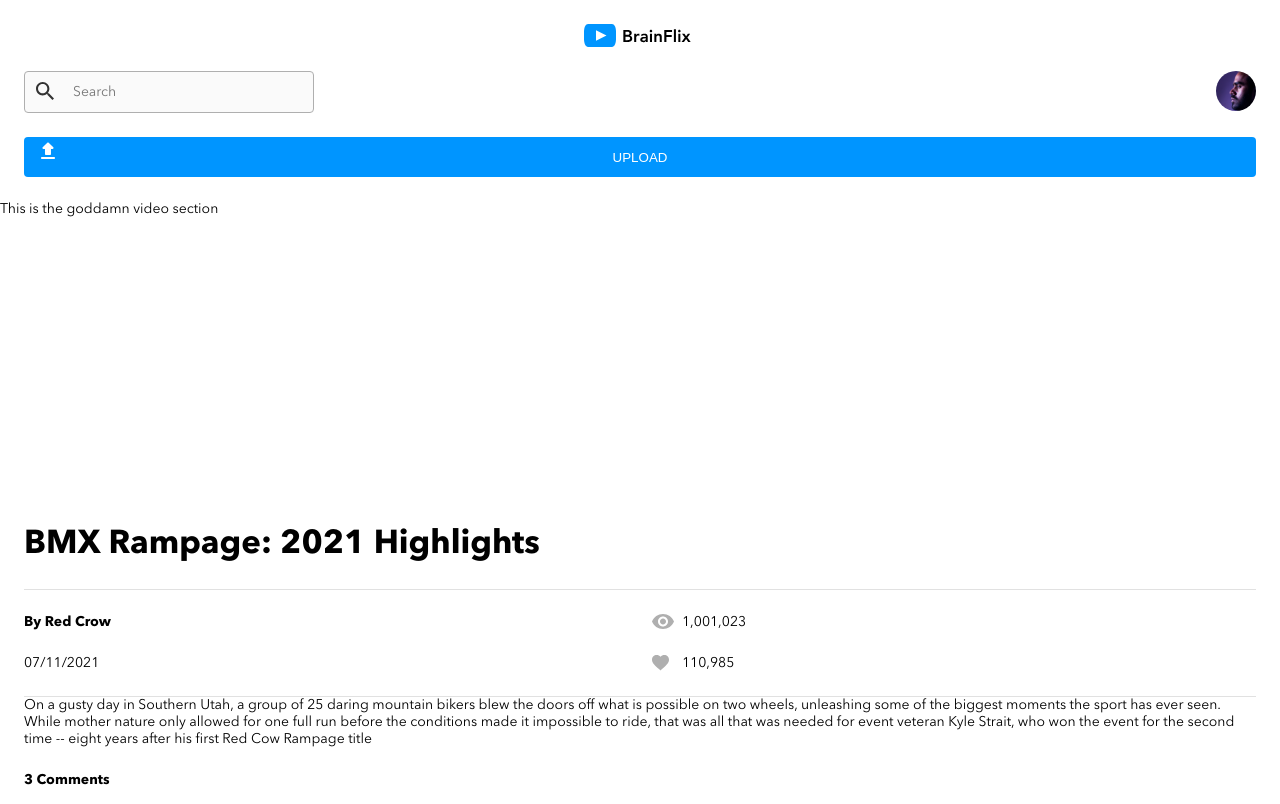
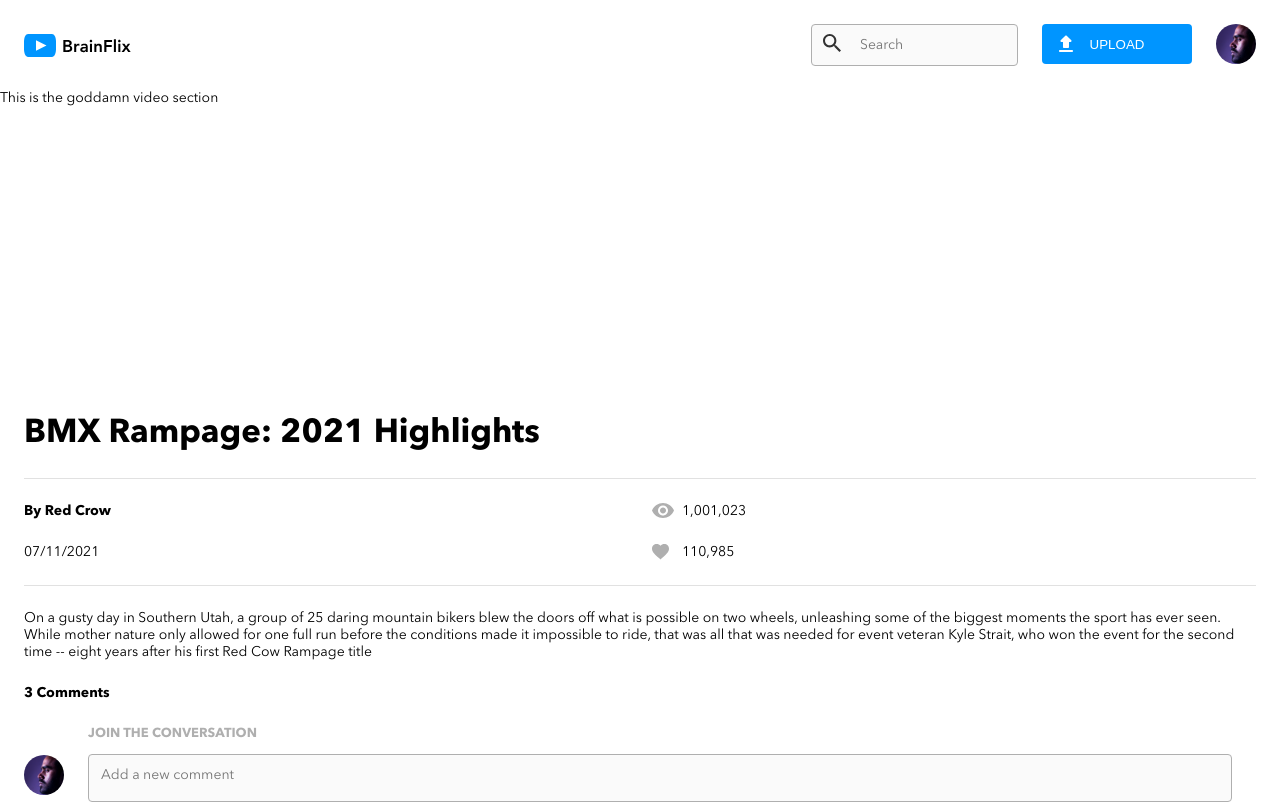
Before and after one commit to Be-bo/brainstation-brainflix, a React (Create React App) app: page / in a window 1280 px wide. Shown: the top 804 px of the page. Built offline with nearby package versions, Linux system fonts and the light colour scheme.

Commit message:
Base tablet styling finished

```diff
--- a/src/components/Comment/InputComment.scss
+++ b/src/components/Comment/InputComment.scss
@@ -9,7 +9,7 @@
         height: var(--avatar-dimension);
         border-radius: 50%;
         background-color: black;
-        margin-top: calc(var(--base-padding)*1.5);
+        margin-top: calc(var(--base-padding)/1.5 + var(--h3-font-size));
         background-image: url("../../assets/Images/Mohan-muruge.jpg");
         background-size: cover;
         background-position: left;
@@ -49,7 +49,7 @@
         position: absolute;
         background-image: url('../../assets/Icons/add_comment.svg');
         background-repeat: no-repeat;
-        top: calc(var(--base-padding)/2);
+        top: calc($button-height/5);
         left: calc(var(--base-padding)/2);
         cursor: pointer;
     }
--- a/src/components/NavBar/NavBar.jsx
+++ b/src/components/NavBar/NavBar.jsx
@@ -2,24 +2,18 @@ import React from "react";
 import logo from "../../assets/Logo/BrainFlix-logo.svg";
 import avatar from "../../assets/Images/Mohan-muruge.jpg";
 import "./NavBar.scss";
-import { Link } from "react-router-dom";
 
 export default function NavBar() {
 	return (
 		<nav className="nav-bar">
 			<img className="nav-bar__logo" alt="BrainFlix logo" src={logo} />
-			<div className="nav-bar__search">
-				<div className="nav-bar__search-container">
-					<input
-						className="nav-bar__search-field"
-						type="text"
-						placeholder="Search"
-					/>
-					<i className="nav-bar__search-icon"></i>
-				</div>
 
-				<div className="nav-bar__avatar" alt="Avatar of the current user" />
+			<div className="nav-bar__search-container">
+				<input className="nav-bar__search-field" type="text" placeholder="Search" />
+				<i className="nav-bar__search-icon"></i>
 			</div>
+
+			<div className="nav-bar__avatar" alt="Avatar of the current user" />
 
 			<div className="nav-bar__btn-container">
 				<button className="nav-bar__btn">Upload</button>
--- a/src/components/NavBar/NavBar.scss
+++ b/src/components/NavBar/NavBar.scss
@@ -3,27 +3,46 @@
 @import '../../partials/element_tags';
 
 .nav-bar{
-    display: flex;
-    flex-direction: column;
+    display: grid;
+    grid-template-columns: 1fr auto;
+    grid-template-rows: auto auto auto;
+    gap: var(--base-padding);
     padding: var(--base-padding);
+
+    @include tablet{
+        grid-template-rows: auto;
+        grid-template-columns: 1fr 1fr $button-width auto;
+    }
 
     &__logo{
         max-width: $logo-max-width;
         max-height: $logo-max-height;
-        margin-bottom: var(--base-padding);
+        grid-column: 1 / 3; // end index not inclusive!
         margin-left: auto;
         margin-right: auto;
-    }
 
-    &__search{
-        display: flex;
-        justify-content: space-between;
+        @include tablet{
+            margin-top: auto;
+            margin-bottom: auto;
+            margin-left: 0;
+            grid-column: 1;
+            grid-row: 1;
+        }
     }
 
     &__search-container{
         display: flex;
         flex: 1;
         position: relative;
+        grid-row: 2;
+        max-width: var(--form-field-max-width);
+
+        @include tablet{
+            grid-column: 2;
+            grid-row: 1;
+            margin-right: 0;
+            margin-left: auto;
+        }
     }
 
     &__search-field{
@@ -35,7 +54,7 @@
         height: 30px;
         width: 30px;
         position: absolute;
-        top: 25%;
+        top: calc($button-height/4);
         left: calc(var(--base-padding)/2);
         background-image: url("../../assets/Icons/search.svg");
         background-repeat: no-repeat;
@@ -45,19 +64,30 @@
         height: var(--avatar-dimension);
         width: var(--avatar-dimension);
         border-radius: 50%;
-        margin-left: var(--base-padding);
         background-image: url('../../assets/Images/Mohan-muruge.jpg');
         background-position: left;
         background-size: cover;
+        grid-row: 2;
+
+        @include tablet{
+            grid-column: 4;
+            grid-row: 1;
+        }
     }
 
     &__btn-container{
         display: flex;
         position: relative;
+        grid-row: 3;
+        grid-column: 1 / 3;
+
+        @include tablet{
+            grid-column: 3;
+            grid-row: 1;
+        }
     }
 
     &__btn{
-        margin-top: var(--base-padding);
         flex: 1;
         cursor: pointer;
     }
@@ -66,7 +96,7 @@
         height: 30px;
         width: 30px;
         position: absolute;
-        top: 40%;
+        top: calc($button-height/5);
         left: calc(var(--base-padding)/2);
         background-image: url("../../assets/Icons/upload.svg");
         background-repeat: no-repeat;
--- a/src/components/Video/VideoDetails.jsx
+++ b/src/components/Video/VideoDetails.jsx
@@ -20,7 +20,7 @@ export default function VideoDetails() {
 				</div>
 			</div>
 
-			<p>
+			<p className="details__description">
 				On a gusty day in Southern Utah, a group of 25 daring mountain bikers blew
 				the doors off what is possible on two wheels, unleashing some of the biggest
 				moments the sport has ever seen. While mother nature only allowed for one
--- a/src/components/Video/VideoDetails.scss
+++ b/src/components/Video/VideoDetails.scss
@@ -51,4 +51,8 @@
     &__likes-count{
         padding-left: calc(30px);
     }
+
+    &__description{
+        margin-top: var(--base-padding);
+    }
 }
--- a/src/partials/_element_tags.scss
+++ b/src/partials/_element_tags.scss
@@ -25,7 +25,7 @@ h3{
     font-weight: $bold-font-weight;
     font-size: var(--h3-font-size);
     text-transform: uppercase;
-    color: var(--primary-silver);
+    color: $primary-silver;
 }
 
 p{
```
